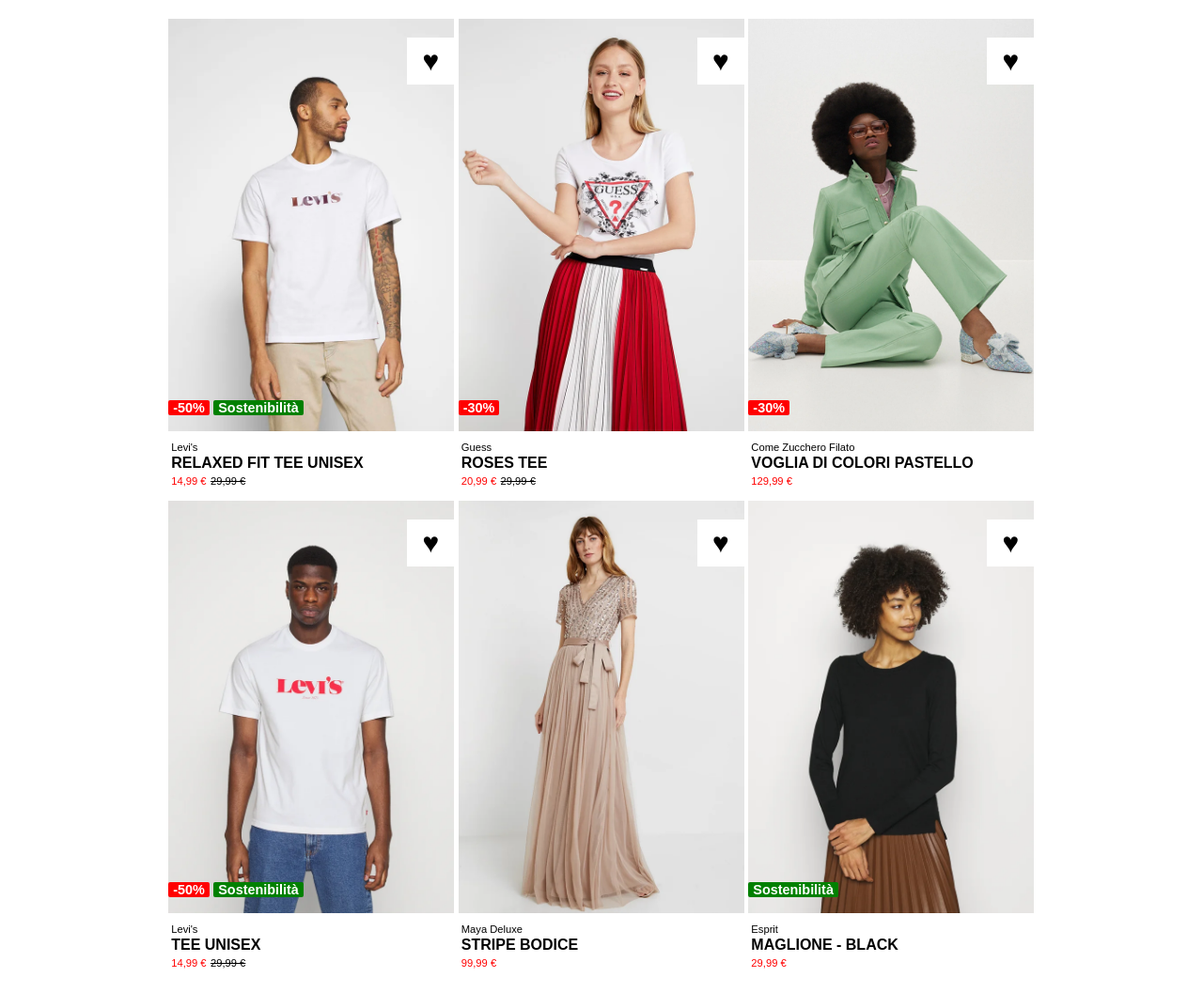
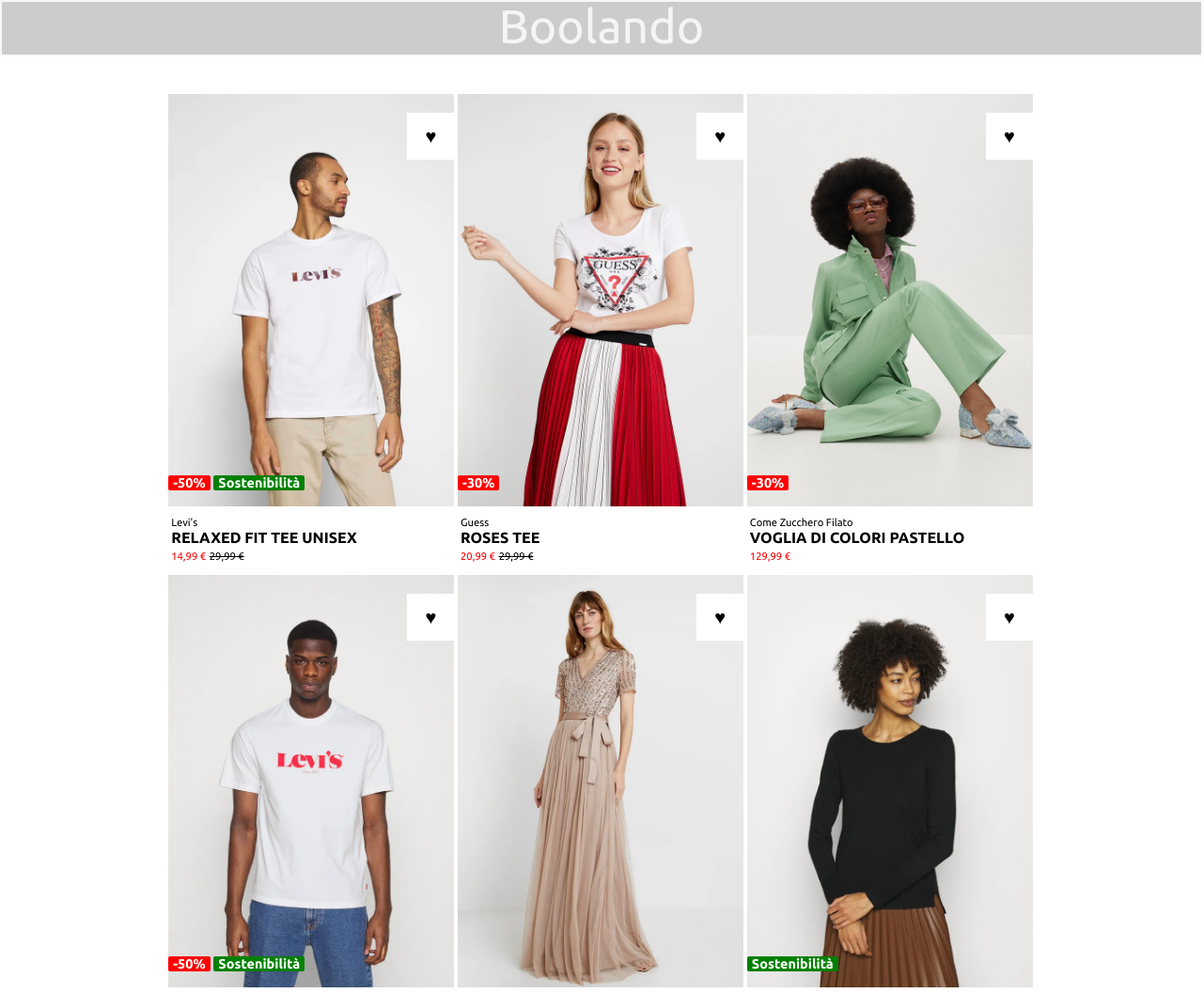
Before and after one commit to antoniogiachin/html-css-boolando, a plain HTML site: page index.html in a window 1280 px wide. Shown: the top 1057 px of the page at 94% size. Drawn offline with Linux system fonts and the light colour scheme.

Commit message:
Fine esercizio

```diff
--- a/index.html
+++ b/index.html
@@ -1,6 +1,9 @@
 <!DOCTYPE html>
 <html lang="en">
 <head>
+    <link rel="preconnect" href="https://fonts.googleapis.com">
+    <link rel="preconnect" href="https://fonts.gstatic.com" crossorigin>
+    <link href="https://fonts.googleapis.com/css2?family=Ubuntu:ital,wght@0,300;0,400;0,500;0,700;1,300;1,400;1,500;1,700&display=swap" rel="stylesheet">
     <link rel="stylesheet" href="style.css">
     <meta charset="UTF-8">
     <meta http-equiv="X-UA-Compatible" content="IE=edge">
@@ -8,6 +11,10 @@
     <title>Boolando</title>
 </head>
 <body>
+
+    <header>
+        <div id="site-name">Boolando</div>
+    </header>
 
     <main>
 
--- a/style.css
+++ b/style.css
@@ -2,12 +2,38 @@
     box-sizing: border-box;
     margin:0;
     padding:0;
-    font-family: Arial, Helvetica, sans-serif;
+    font-family: 'Ubuntu', sans-serif;
 }
 
+/* header  */
+#site-name{
+    text-align: center;
+    line-height: 50px;
+    font-size: 50px;
+    color: rgba(255, 255, 255, 0.8);
+    height: 60px;
+    width: 100%;
+    border: 2px solid #f6f8f8;
+    background-color: #ccc;
+    position: fixed;
+    top: 0;
+    z-index: 3;
+}
+
+/* main  */
 #container{
-    margin: 20px auto;
+    margin: 100px auto;
     width: 80%;
+}
+
+/* hover speciale  */
+.product:hover .product__thumbnail .pr--img.second{
+    z-index: 2;
+}
+
+.product .product__thumbnail .heart:hover{
+    color: #f00;
+    cursor: pointer;
 }
 
 /* riga posizionamento  */
@@ -46,7 +72,7 @@
     width: 50px;
     height: 50px;
     background-color: #fff;
-    font-size: 30px;
+    font-size: 20px;
     text-align: center;
     line-height: 50px;
     position: absolute;
```
